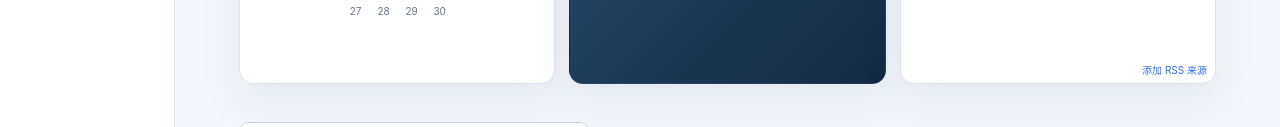
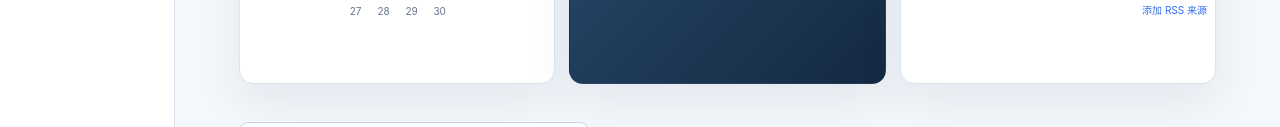
Before and after one commit to summeredge/Tools, a website built with Vite: page index.html in a window 1280 px wide. Shown: the part 317-444 px from the top of the page. Built offline with nearby package versions, Linux system fonts and the light colour scheme; no server answers; files whose address does not match are found by name.

Commit message:
Move RSS source link upward

```diff
--- a/src/styles.css
+++ b/src/styles.css
@@ -93,7 +93,7 @@ h1 { font-size: clamp(32px, 5vw, 58px); line-height: 1.04; letter-spacing: -.045
 .rss-item strong { display: block; overflow: hidden; font-size: 11px; text-overflow: ellipsis; white-space: nowrap; }
 .rss-item small { display: block; margin-top: 3px; color: var(--muted-soft); font-size: 9px; }
 .rss-state { margin: 0; color: var(--muted); font-size: 10px; line-height: 1.5; }
-.widget-footer { display: flex; justify-content: flex-end; margin-top: 45px; margin-right: -10px; }
+.widget-footer { display: flex; justify-content: flex-end; margin-top: -15px; margin-right: -10px; }
 .widget-link { border: 0; padding: 0; background: transparent; color: var(--accent); font-size: 10px; }
 .widget-link:hover, .widget-link:focus-visible { color: var(--accent-strong); outline: 0; }
 .rss-source-form { display: flex; flex-wrap: wrap; align-items: flex-start; gap: 6px; margin-top: 9px; }
```
